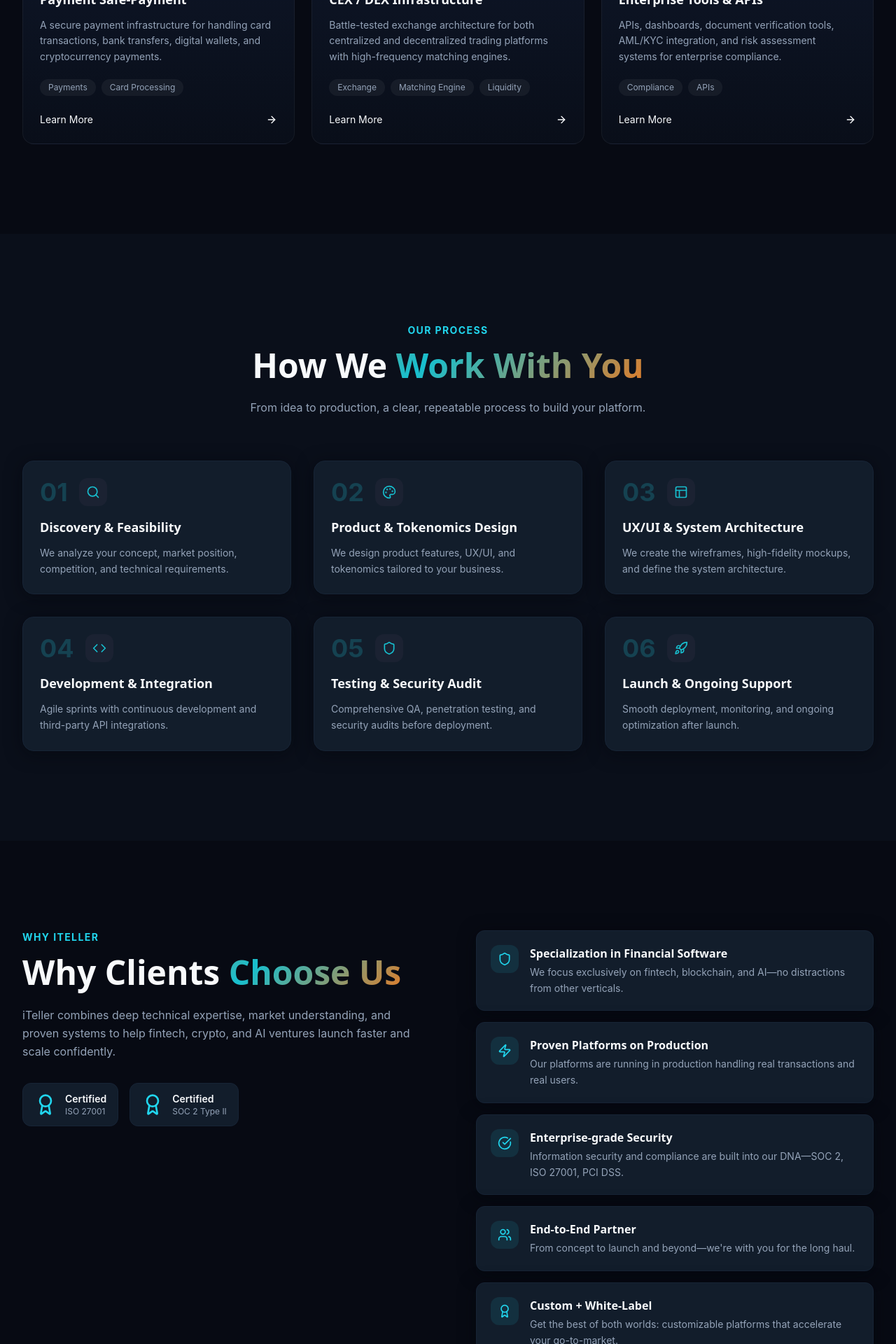
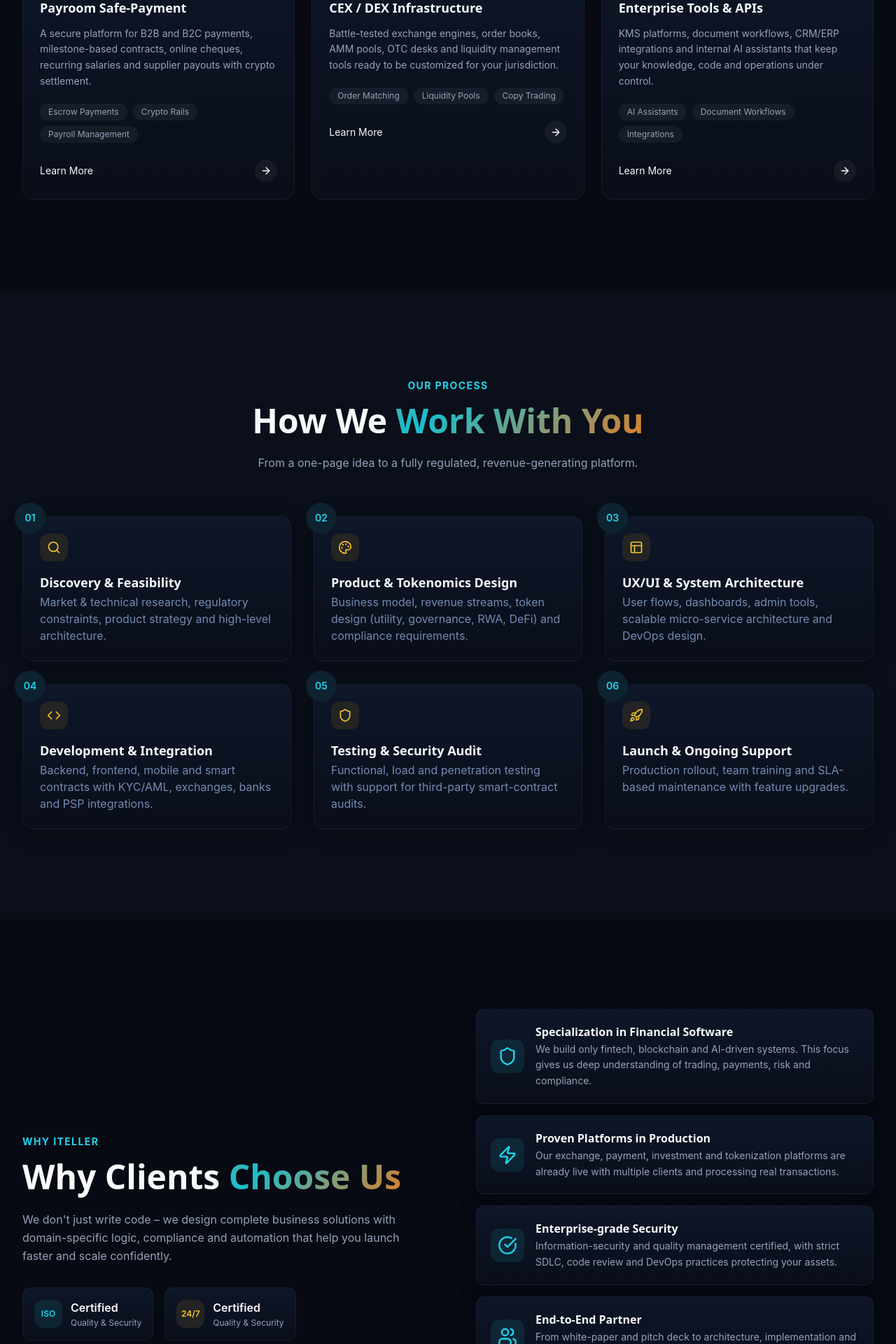
Before and after one commit to devIteller/iteller-tech, a Next.js app: page / in a window 1280 px wide. Shown: the part 3320-5240 px from the top of the page at 70% size. Built offline with nearby package versions, Linux system fonts and the light colour scheme.

Commit message:
update WhyUsSection and ProcessSection

```diff
--- a/app/globals.css
+++ b/app/globals.css
@@ -132,6 +132,10 @@
     @apply text-sm font-bold tracking-widest uppercase;
     color: hsl(var(--primary));
   }
+
+  button {
+    @apply cursor-pointer;
+  }
 }
 
 /* ============================= */
--- a/app/page.tsx
+++ b/app/page.tsx
@@ -1,5 +1,5 @@
 import { AboutSection } from "@/components/AboutSection";
-import { CTASection } from "@/components/CTASection";
+import CTASection from "@/components/CTASection";
 import { Footer } from "@/components/Footer";
 import { Header } from "@/components/Header";
 import { HeroSection } from "@/components/HeroSection";
--- a/components/CTASection.tsx
+++ b/components/CTASection.tsx
@@ -1,64 +1,103 @@
+"use client";
+
+import React from "react";
 import { Button } from "@/components/ui/button";
-import { ArrowRight, Download, Users, Cpu, Globe } from "lucide-react";
+import { ArrowRight, Download, Mail, Phone, MapPin } from "lucide-react";
 import { AnimatedSection } from "./AnimatedSection";
-
-const stats = [
-  { icon: Cpu, value: "500+", label: "APIs Integrated" },
-  { icon: Users, value: "1M+", label: "End Users" },
-  { icon: Globe, value: "30+", label: "Markets Served" },
+const contacts = [
+  {
+    label: "Email",
+    value: "contact@iTeller.agency",
+    icon: Mail,
+  },
+  {
+    label: "Phone / WhatsApp",
+    value: "+971 xxx xxx xxx",
+    icon: Phone,
+  },
+  {
+    label: "Location",
+    value: "Dubai · Tehran · Remote",
+    icon: MapPin,
+  },
 ];
 
-export const CTASection = () => {
+export default function CTASection() {
   return (
     <section id="contact" className="py-24 lg:py-32 relative">
       <div className="container mx-auto px-4 lg:px-8">
         <AnimatedSection>
-          <div className="relative rounded-3xl overflow-hidden">
-            {/* Background */}
-            <div className="absolute inset-0 bg-linear-to-br from-card via-muted/50 to-card" />
+          <div className="relative rounded-3xl max-w-5xl mx-auto overflow-hidden shadow-2xl">
+            {/* Dark gradient background + subtle border */}
             <div
-              className="absolute inset-0 opacity-[0.03]"
+              className="absolute inset-0 border border-white/5
+                bg-linear-to-b from-[#0E1628] to-[#090E19]"
+            />
+
+            {/* faint dot pattern */}
+            <div
+              className="absolute inset-0 opacity-5"
               style={{
-                backgroundImage: `radial-gradient(hsl(var(--primary)) 1px, transparent 1px)`,
-                backgroundSize: '24px 24px'
+                backgroundImage:
+                  "radial-gradient(rgba(255,255,255,0.06) 1px, transparent 1px)",
+                backgroundSize: "24px 24px",
               }}
             />
 
             {/* Content */}
-            <div className="relative px-8 py-16 lg:py-24 text-center">
+            <div className="relative px-8 py-16 lg:py-24 text-center text-white">
               <span className="section-label mb-4 block">Get Started</span>
-              <h2 className="font-heading text-3xl md:text-4xl lg:text-5xl font-bold mb-6 max-w-3xl mx-auto">
+              <h2 className="font-heading text-3xl md:text-4xl lg:text-6xl font-bold mb-6 max-w-3xl mx-auto">
+                {" "}
                 Let&apos;s Build Your Next{" "}
-                <span className="gradient-text">Fintech or AI Product</span>
+                <span className="gradient-text">
+                  Fintech or AI Product
+                </span>{" "}
               </h2>
-              <p className="text-muted-foreground max-w-2xl mx-auto mb-10">
-                Whether you want to launch a neobank, AI trading tools, build a crypto
-                exchange platform, or add AI automation to your existing platform—our
-                team is ready to help from day one.
+
+              <p className="text-[#738BB1] max-w-xl mx-auto mb-10 text-sm md:text-lg">
+                Whether you want to launch a neobank, tokenize assets, build a
+                regulated exchange, or add AI trading and AI agents to your
+                existing platform – our team is ready to help from day one.
               </p>
 
               {/* CTA Buttons */}
               <div className="flex flex-col sm:flex-row items-center justify-center gap-4 mb-16">
-                <Button variant="cta" size="xl">
-                  Schedule a Strategy Call
+                <Button
+                  variant="cta"
+                  className="font-bold px-6 py-4 flex items-center gap-3 shadow-lg rounded-lg bg-linear-to-r from-[#19D3FF] to-[#00B3E6] text-black"
+                  size="xl"
+                >
+                  <span>Schedule a Strategy Call</span>
                   <ArrowRight className="w-5 h-5" />
                 </Button>
-                <Button variant="heroOutline" size="lg">
+
+                <Button
+                  variant="ghost"
+                  className="font-bold px-6 py-4 flex items-center text-black gap-3 shadow-lg rounded-lg border-yellow-400/10 bg-yellow-400"
+                  size="xl"
+                >
                   <Download className="w-4 h-4" />
-                  Download Company Profile
+                  <span>Download Company Profile</span>
                 </Button>
               </div>
 
-              {/* Stats */}
-              <div className="grid grid-cols-3 gap-8 max-w-lg mx-auto">
-                {stats.map((stat) => (
-                  <div key={stat.label} className="text-center">
-                    <stat.icon className="w-6 h-6 text-secondary mx-auto mb-2" />
-                    <div className="text-2xl font-heading font-bold text-foreground">
-                      {stat.value}
+              {/* Thin separator line */}
+              <div className="mx-auto max-w-3xl border-t border-white/6 mb-8" />
+
+              {/* Contact row - matches image: three items centered */}
+              <div className="grid grid-cols-1 sm:grid-cols-3 gap-8 max-w-3xl mx-auto text-center">
+                {contacts.map(({ label, value, icon: Icon }) => (
+                  <div
+                    key={label}
+                    className="flex flex-col items-center gap-1.5"
+                  >
+                    <div className="w-11 h-11 rounded-lg bg-white/6 flex items-center justify-center">
+                      <Icon className="w-5 h-5 text-cyan-300" />
                     </div>
-                    <div className="text-xs text-muted-foreground">
-                      {stat.label}
+                    <div className="text-sm text-slate-400">{label}</div>
+                    <div className="text-sm font-medium text-slate-200">
+                      {value}
                     </div>
                   </div>
                 ))}
@@ -69,4 +108,4 @@ export const CTASection = () => {
       </div>
     </section>
   );
-};
+}
--- a/components/ProcessSection.tsx
+++ b/components/ProcessSection.tsx
@@ -6,37 +6,43 @@ const steps = [
     number: "01",
     icon: Search,
     title: "Discovery & Feasibility",
-    description: "We analyze your concept, market position, competition, and technical requirements.",
+    description:
+      "Market & technical research, regulatory constraints, product strategy and high-level architecture.",
   },
   {
     number: "02",
     icon: Palette,
     title: "Product & Tokenomics Design",
-    description: "We design product features, UX/UI, and tokenomics tailored to your business.",
+    description:
+      "Business model, revenue streams, token design (utility, governance, RWA, DeFi) and compliance requirements.",
   },
   {
     number: "03",
     icon: Layout,
     title: "UX/UI & System Architecture",
-    description: "We create the wireframes, high-fidelity mockups, and define the system architecture.",
+    description:
+      "User flows, dashboards, admin tools, scalable micro-service architecture and DevOps design.",
   },
   {
     number: "04",
     icon: Code,
     title: "Development & Integration",
-    description: "Agile sprints with continuous development and third-party API integrations.",
+    description:
+      "Backend, frontend, mobile and smart contracts with KYC/AML, exchanges, banks and PSP integrations.",
   },
   {
     number: "05",
     icon: Shield,
     title: "Testing & Security Audit",
-    description: "Comprehensive QA, penetration testing, and security audits before deployment.",
+    description:
+      "Functional, load and penetration testing with support for third-party smart-contract audits.",
   },
   {
     number: "06",
     icon: Rocket,
     title: "Launch & Ongoing Support",
-    description: "Smooth deployment, monitoring, and ongoing optimization after launch.",
+    description:
+      "Production rollout, team training and SLA-based maintenance with feature upgrades.",
   },
 ];
 
@@ -51,7 +57,7 @@ export const ProcessSection = () => {
             How We <span className="gradient-text">Work With You</span>
           </h2>
           <p className="text-muted-foreground">
-            From idea to production, a clear, repeatable process to build your
+            From a one-page idea to a fully regulated, revenue-generating
             platform.
           </p>
         </AnimatedSection>
@@ -60,24 +66,25 @@ export const ProcessSection = () => {
         <div className="grid md:grid-cols-2 lg:grid-cols-3 gap-8">
           {steps.map((step, index) => (
             <AnimatedSection key={step.number} delay={index * 100}>
-              <div className="relative p-6 rounded-2xl bg-card border border-border hover:border-primary/30 transition-all duration-300 group card-glow h-full">
+              <div
+                className="relative p-6 rounded-2xl border border-white/5
+                bg-linear-to-b from-[#0E1628] to-[#090E19] hover:border-[#F7C630]/30 transition-all duration-300 group card-glow h-full"
+              >
                 {/* Step Number */}
                 <div className="flex items-center gap-4 mb-4">
-                  <span className="text-4xl font-heading font-bold text-primary/20 group-hover:text-primary/40 transition-colors">
+                  <span className="absolute -top-5 -left-3 bg-[#0D2330] font-semibold w-11 h-11 flex items-center justify-center text-sm rounded-full text-primary group-hover:text-[#F7C630]/40 transition-colors">
                     {step.number}
                   </span>
-                  <div className="w-10 h-10 rounded-lg bg-muted flex items-center justify-center">
-                    <step.icon className="w-5 h-5 text-secondary" />
+                  <div className="w-10 h-10 rounded-lg bg-[#232423] text-[#F7C630] flex items-center justify-center">
+                    <step.icon className="w-5 h-5" />
                   </div>
                 </div>
 
                 {/* Content */}
-                <h3 className="font-heading font-semibold text-lg text-foreground mb-3">
+                <h3 className="font-heading font-semibold text-lg text-foreground mb-0.5">
                   {step.title}
                 </h3>
-                <p className="text-sm text-muted-foreground leading-relaxed">
-                  {step.description}
-                </p>
+                <p className="text-[#738BB1]">{step.description}</p>
               </div>
             </AnimatedSection>
           ))}
--- a/components/ProductsSection.tsx
+++ b/components/ProductsSection.tsx
@@ -1,4 +1,12 @@
-import { ArrowRight, LineChart, Coins, CreditCard, Shield, Database, Cpu } from "lucide-react";
+import {
+  ArrowRight,
+  LineChart,
+  Coins,
+  CreditCard,
+  Shield,
+  Cpu,
+  ArrowRightLeft,
+} from "lucide-react";
 import { AnimatedSection } from "./AnimatedSection";
 
 const platforms = [
@@ -25,24 +33,24 @@ const platforms = [
   },
   {
     icon: Shield,
-    title: "Payment Safe-Payment",
+    title: "Payroom Safe-Payment",
     description:
-      "A secure payment infrastructure for handling card transactions, bank transfers, digital wallets, and cryptocurrency payments.",
-    tags: ["Payments", "Card Processing"],
+      "A secure platform for B2B and B2C payments, milestone-based contracts, online cheques, recurring salaries and supplier payouts with crypto settlement.",
+    tags: ["Escrow Payments", "Crypto Rails", "Payroll Management"],
   },
   {
-    icon: Database,
+    icon: ArrowRightLeft,
     title: "CEX / DEX Infrastructure",
     description:
-      "Battle-tested exchange architecture for both centralized and decentralized trading platforms with high-frequency matching engines.",
-    tags: ["Exchange", "Matching Engine", "Liquidity"],
+      "Battle-tested exchange engines, order books, AMM pools, OTC desks and liquidity management tools ready to be customized for your jurisdiction.",
+    tags: ["Order Matching", "Liquidity Pools", "Copy Trading"],
   },
   {
     icon: Cpu,
     title: "Enterprise Tools & APIs",
     description:
-      "APIs, dashboards, document verification tools, AML/KYC integration, and risk assessment systems for enterprise compliance.",
-    tags: ["Compliance", "APIs"],
+      "KMS platforms, document workflows, CRM/ERP integrations and internal AI assistants that keep your knowledge, code and operations under control.",
+    tags: ["AI Assistants", "Document Workflows", "Integrations"],
   },
 ];
 
@@ -71,11 +79,11 @@ export const ProductsSection = () => {
                 bg-linear-to-b from-[#0E1628] to-[#090E19]
                 p-6 transition-all duration-300
                 hover:border-primary/30
-                hover:shadow-[0_0_40px_-15px_rgba(56,189,248,0.25)]"
+                hover:shadow-[0_0_40px_-15px_rgba(56,189,248,0.25)] group cursor-pointer"
               >
                 {/* Icon */}
                 <div className="w-12 h-12 rounded-xl bg-primary/10 flex items-center justify-center mb-5">
-                  <platform.icon className="w-6 h-6 text-primary" />
+                  <platform.icon className="w-8 h-8 text-primary" />
                 </div>
 
                 {/* Content */}
@@ -100,12 +108,12 @@ export const ProductsSection = () => {
                 </div>
 
                 {/* CTA */}
-                <div className="flex justify-between">
-                  <button className="group inline-flex items-center gap-1 text-sm  transition-all">
+                <div className="flex justify-between ">
+                  <button className=" inline-flex items-center gap-1 text-sm transition-all">
                     Learn More
                   </button>
-                  <button className="group inline-flex items-center gap-1 text-sm  transition-all">
-                    <ArrowRight className="w-4 h-4 transition-transform group-hover:translate-x-1" />
+                  <button className=" inline-flex items-center gap-1 text-sm bg-white/5 rounded-full p-2  transition-all">
+                    <ArrowRight className="w-4 h-4 transition-transform duration-300 group-hover:translate-x-1" />
                   </button>
                 </div>
               </div>
--- a/components/WhyUsSection.tsx
+++ b/components/WhyUsSection.tsx
@@ -2,35 +2,40 @@ import { Award, CheckCircle, Shield, Users, Zap } from "lucide-react";
 import { AnimatedSection } from "./AnimatedSection";
 
 const certifications = [
-  { label: "Certified", sublabel: "ISO 27001" },
-  { label: "Certified", sublabel: "SOC 2 Type II" },
+  { label: "Certified", sublabel: "Quality & Security" },
+  { label: "Certified", sublabel: "Quality & Security" },
 ];
 
 const benefits = [
   {
     icon: Shield,
     title: "Specialization in Financial Software",
-    description: "We focus exclusively on fintech, blockchain, and AI—no distractions from other verticals.",
+    description:
+      "We build only fintech, blockchain and AI-driven systems. This focus gives us deep understanding of trading, payments, risk and compliance.",
   },
   {
     icon: Zap,
-    title: "Proven Platforms on Production",
-    description: "Our platforms are running in production handling real transactions and real users.",
+    title: "Proven Platforms in Production",
+    description:
+      "Our exchange, payment, investment and tokenization platforms are already live with multiple clients and processing real transactions.",
   },
   {
     icon: CheckCircle,
     title: "Enterprise-grade Security",
-    description: "Information security and compliance are built into our DNA—SOC 2, ISO 27001, PCI DSS.",
+    description:
+      "Information-security and quality management certified, with strict SDLC, code review and DevOps practices protecting your assets.",
   },
   {
     icon: Users,
     title: "End-to-End Partner",
-    description: "From concept to launch and beyond—we're with you for the long haul.",
+    description:
+      "From white-paper and pitch deck to architecture, implementation and long-term scaling. We're with you every step of the way.",
   },
   {
     icon: Award,
     title: "Custom + White-Label",
-    description: "Get the best of both worlds: customizable platforms that accelerate your go-to-market.",
+    description:
+      "Start fast with our ready-made platforms or build something completely unique on top of our battle-tested components.",
   },
 ];
 
@@ -38,7 +43,7 @@ export const WhyUsSection = () => {
   return (
     <section className="py-24 lg:py-32 relative">
       <div className="container mx-auto px-4 lg:px-8">
-        <div className="grid lg:grid-cols-2 gap-12 lg:gap-20 items-start">
+        <div className="grid lg:grid-cols-2 gap-12 lg:gap-20 items-center">
           {/* Left Column */}
           <AnimatedSection direction="left">
             <span className="section-label mb-4 block">Why iTeller</span>
@@ -46,24 +51,35 @@ export const WhyUsSection = () => {
               Why Clients <span className="gradient-text">Choose Us</span>
             </h2>
             <p className="text-muted-foreground leading-relaxed mb-8">
-              iTeller combines deep technical expertise, market understanding,
-              and proven systems to help fintech, crypto, and AI ventures launch
-              faster and scale confidently.
+              We don&apos;t just write code – we design complete business
+              solutions with domain-specific logic, compliance and automation
+              that help you launch faster and scale confidently.
             </p>
 
             {/* Certifications */}
             <div className="flex gap-4">
-              {certifications.map((cert) => (
+              {certifications.map((cert, cartIndex) => (
                 <div
-                  key={cert.sublabel}
-                  className="flex items-center gap-3 px-4 py-3 rounded-xl bg-card border border-border"
+                  key={cartIndex + 1}
+                  className="flex items-center gap-3 p-4 rounded-xl border border-white/5
+                bg-linear-to-b from-[#0E1628] to-[#090E19]"
                 >
-                  <Award className="w-8 h-8 text-primary" />
+                  <div
+                    className={`w-10 h-10 rounded-lg ${
+                      cartIndex === 0
+                        ? "text-primary bg-primary/10"
+                        : "bg-[#232423] text-[#F7C630] "
+                    } flex items-center justify-center`}
+                  >
+                    <span className="text-xs font-semibold">
+                      {cartIndex === 0 ? "ISO" : "24/7"}
+                    </span>
+                  </div>
                   <div>
-                    <div className="font-semibold text-sm text-foreground">
+                    <div className="font-semibold text-foreground">
                       {cert.label}
                     </div>
-                    <div className="text-xs text-muted-foreground">
+                    <div className="text-xs mt-0.5 text-muted-foreground">
                       {cert.sublabel}
                     </div>
                   </div>
@@ -80,13 +96,16 @@ export const WhyUsSection = () => {
                 direction="right"
                 delay={index * 100}
               >
-                <div className="p-5 rounded-xl bg-card border border-border hover:border-primary/30 transition-all duration-300 group card-glow">
-                  <div className="flex items-start gap-4">
-                    <div className="w-10 h-10 rounded-lg bg-primary/10 flex items-center justify-center shrink-0">
-                      <benefit.icon className="w-5 h-5 text-primary" />
+                <div
+                  className="p-5 rounded-xl border border-white/5
+                bg-linear-to-b from-[#0E1628] to-[#090E19] hover:border-primary/30 transition-all duration-300 group card-glow"
+                >
+                  <div className="flex items-center gap-4">
+                    <div className="w-12 h-12 rounded-lg bg-primary/10 flex items-center justify-center shrink-0">
+                      <benefit.icon className="w-7 h-7 text-primary" />
                     </div>
                     <div>
-                      <h3 className="font-semibold text-foreground mb-1 group-hover:text-primary transition-colors">
+                      <h3 className="font-semibold text-foreground mb-0.5 group-hover:text-primary transition-colors">
                         {benefit.title}
                       </h3>
                       <p className="text-sm text-muted-foreground leading-relaxed">
--- a/components/ui/button.tsx
+++ b/components/ui/button.tsx
@@ -22,7 +22,7 @@ const buttonVariants = cva(
         hero: "bg-primary text-primary-foreground hover:bg-primary/90 shadow-lg shadow-primary/30 hover:shadow-primary/50 hover:scale-105",
         heroOutline:
           "border-2 border-border bg-[#0C1421] text-foreground hover:bg-muted/50 hover:border-muted-foreground/50",
-        cta: "bg-primary text-primary-foreground hover:bg-primary/90 shadow-xl shadow-primary/40 hover:shadow-primary/60 hover:scale-[1.02]",
+        cta: "bg-primary text-primary-foreground hover:bg-primary/90 shadow-lg shadow-primary/40 hover:shadow-primary/60 hover:scale-[1.02]",
       },
       size: {
         default: "h-10 px-4 py-2",
```
